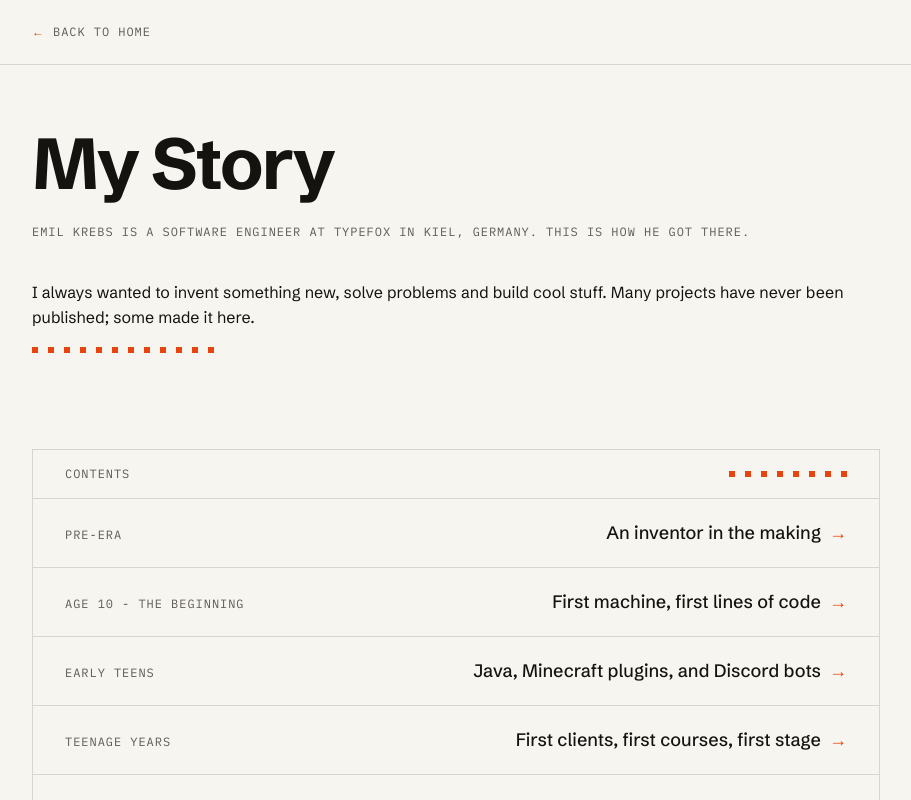
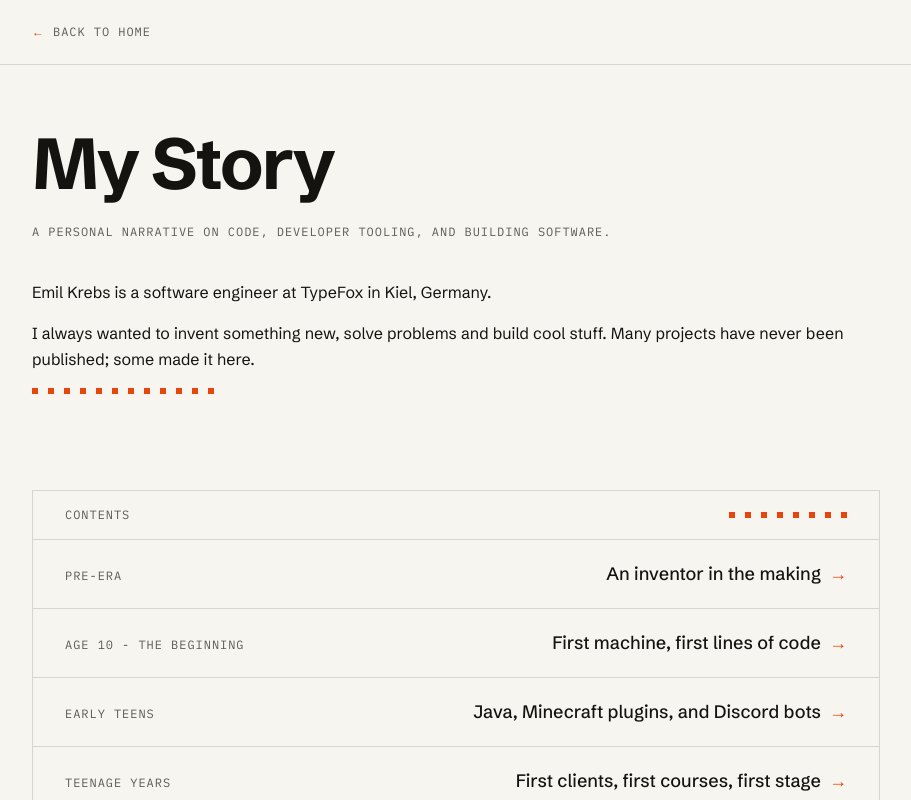
Before and after one commit to emilkrebs/emilkrebs.dev, a Next.js app: page /story in a window 1280 px wide. Shown: the top 800 px of the page, without its empty margins (184-1095 px from the left). Built offline with nearby package versions, Linux system fonts and the light colour scheme.

Commit message:
feat: update personal narrative in story and story.zh to enhance clarity and context

```diff
--- a/src/app/content/story.mdx
+++ b/src/app/content/story.mdx
@@ -1,6 +1,8 @@
 # My Story
 
-<Lead>Emil Krebs is a software engineer at TypeFox in Kiel, Germany. This is how he got there.</Lead>
+<Lead>A personal narrative on code, developer tooling, and building software.</Lead>
+
+Emil Krebs is a software engineer at TypeFox in Kiel, Germany.
 
 I always wanted to invent something new, solve problems and build cool stuff. Many projects have never been published; some made it here.
 
--- a/src/app/content/story.zh.mdx
+++ b/src/app/content/story.zh.mdx
@@ -1,6 +1,8 @@
 # 我的故事
 
-<Lead>Emil Krebs（爱米尔）是德国基尔 TypeFox 的软件工程师。这是他一路走来的故事。</Lead>
+<Lead>一段关于代码、开发者工具与构建软件的个人叙述。</Lead>
+
+Emil Krebs（爱米尔）是德国基尔 TypeFox 的软件工程师。
 
 我一直想发明新东西，解决问题，做些有意思的东西。许多项目从未发布，有一些留在了这里。
 
```
Also changed, not shown: 3 other files (tests, documents, lock files or other folders).
